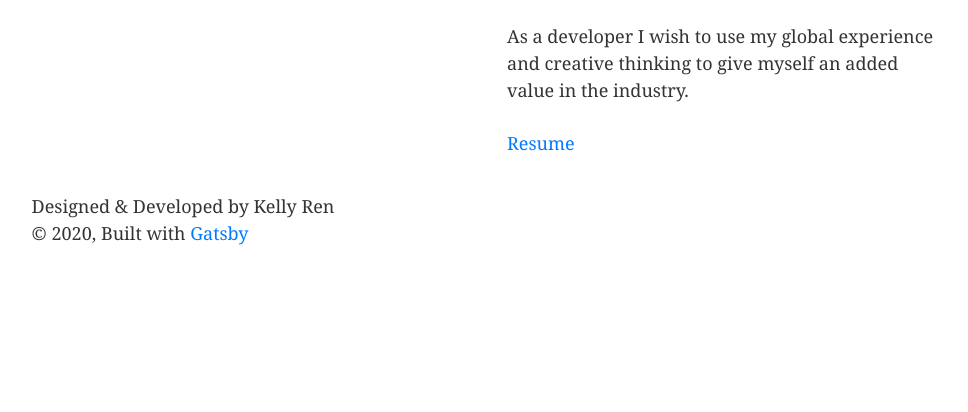
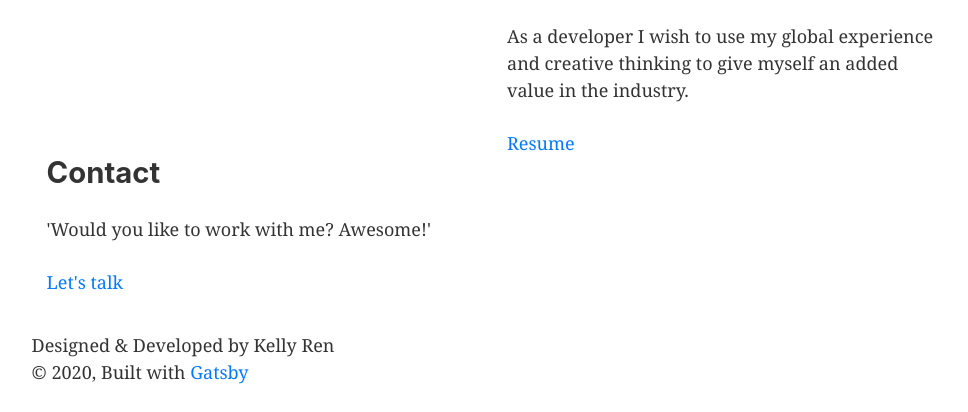
Before and after one commit to kerenren/portfolio, a Gatsby site: page / in a window 1280 px wide. Shown: the part 709-1121 px from the top of the page, without its empty margins (148-1116 px from the left). Before the commit the page ends 983 px from the top, so only its background shows below. Built offline with nearby package versions, Linux system fonts and the light colour scheme; Gatsby itself is replaced by a stand-in of ours.

Commit message:
adding contanct section

```diff
--- /dev/null
+++ b/src/components/Contact.jsx
@@ -0,0 +1,33 @@
+import React from "react"
+import Fade from "react-reveal/Fade"
+import { Container } from "react-bootstrap"
+
+import Title from "./Title.jsx"
+
+
+const Contact = () => {
+  return (
+    <section id="contact">
+      <Container>
+        <Title title="Contact" />
+        <Fade bottom duration={1000} delay={800} distance="30px">
+          <div className="contact-wrapper">
+            <p className="contact-wrapper__text">
+              'Would you like to work with me? Awesome!'
+            </p>
+            <a
+              target="_blank"
+              rel="noopener noreferrer"
+              className="cta-btn cta-btn--resume"
+              href="mailto:"
+            >
+              Let's talk
+            </a>
+          </div>
+        </Fade>
+      </Container>
+    </section>
+  )
+}
+
+export default Contact
--- a/src/pages/index.js
+++ b/src/pages/index.js
@@ -6,12 +6,14 @@ import Image from "../components/Image.jsx"
 import SEO from "../components/seo"
 import Hero from "../components/Hero.jsx"
 import About from "../components/About.jsx"
+import Contact from "../components/Contact.jsx"
 
 const IndexPage = () => (
   <Layout>
     <SEO title="Home" />
     <Hero />
     <About />
+    <Contact />
   </Layout>
 )
 
```
